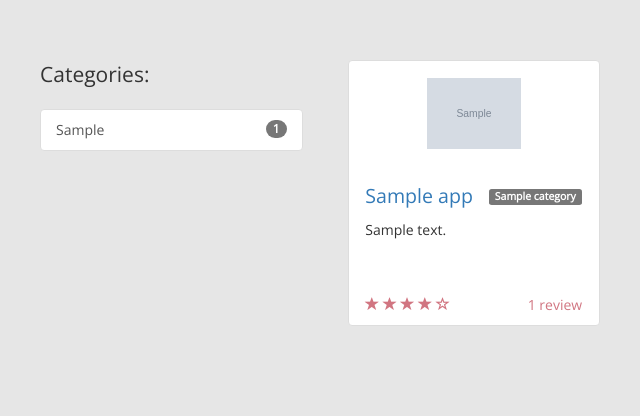
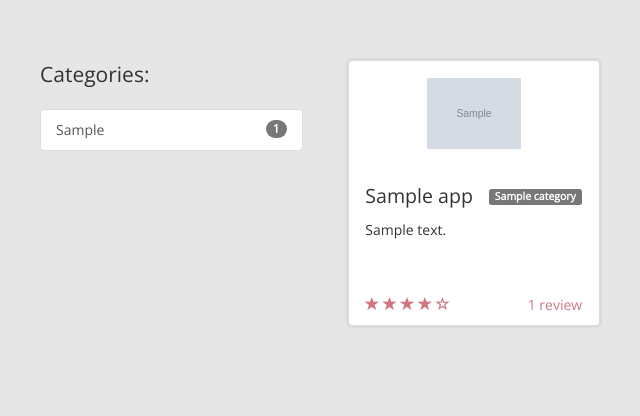
Before and after one commit to davcri/softhub, a Django app: template softhub/templates/softhub/index/index.html in a window 1280 px wide. Shown: the part 51-467 px from the top of the page, without its empty margins (30-670 px from the left). Run offline with Django 3.2, Linux system fonts and the light colour scheme; the template is opened without the code that fills it: most values are stand-ins (such as "Sample title", 1, 10 or a date in 2020); grey boxes marked "Sample" are stand-in pictures; some libraries are stand-ins or nearby versions.

Commit message:
Card design for applications

```diff
--- a/softhub/static/softhub/css/app_shop.css
+++ b/softhub/static/softhub/css/app_shop.css
@@ -28,11 +28,24 @@
   margin: 0;
 }
 
+.card-shadow-hover {
+  box-shadow: rgba(0, 0, 0, 0.1) 0px 0px 3px 1px;
+  transition: 0.5s
+}
+
+.card-shadow-hover:hover {
+  box-shadow: rgba(0, 0, 0, 0.3) 0px 0px 12px 2px;
+  transition: 0.5s
+}
+
+
+a:hover {
+  text-decoration: none
 }
 
 .fade-on-hover {
   opacity: 1;
-  background-color: rgba(0, 0, 0, 0);
+  background-color: rgba(0, 0, 0, 0.1);
   transition: 0.5s;
 }
 
--- a/softhub/templates/softhub/index/components/app_shop.html
+++ b/softhub/templates/softhub/index/components/app_shop.html
@@ -5,18 +5,18 @@
 <link rel="stylesheet" href="{% static 'softhub/css/app_shop.css'%}">
 
 <div class="col-sm-4 col-lg-4 col-md-4">
-  <div class="thumbnail">
-    <div class="fade-on-hover">
-      <a href="{% url 'softhub:app_detail' app.id %}">
+  <a href="{% url 'softhub:app_detail' app.id %}">
+  <div class="thumbnail card-shadow-hover">
+    <div class="text-center">
         <img src="{{ app.icon.url }}" alt="">
-      </a>
     </div>
+
 
     <div class="caption">
       <p>
-        <a class="app_name" href="{% url 'softhub:app_detail' app.id %}">
+        <span class="app_name">
           {{ app.name }}
-        </a>
+        </span>
 
         <span class="label label-default category_label pull-right">
           {{ app.category }}
@@ -37,4 +37,5 @@
       </p>
     </div>
   </div>
+</a>
 </div>
```
